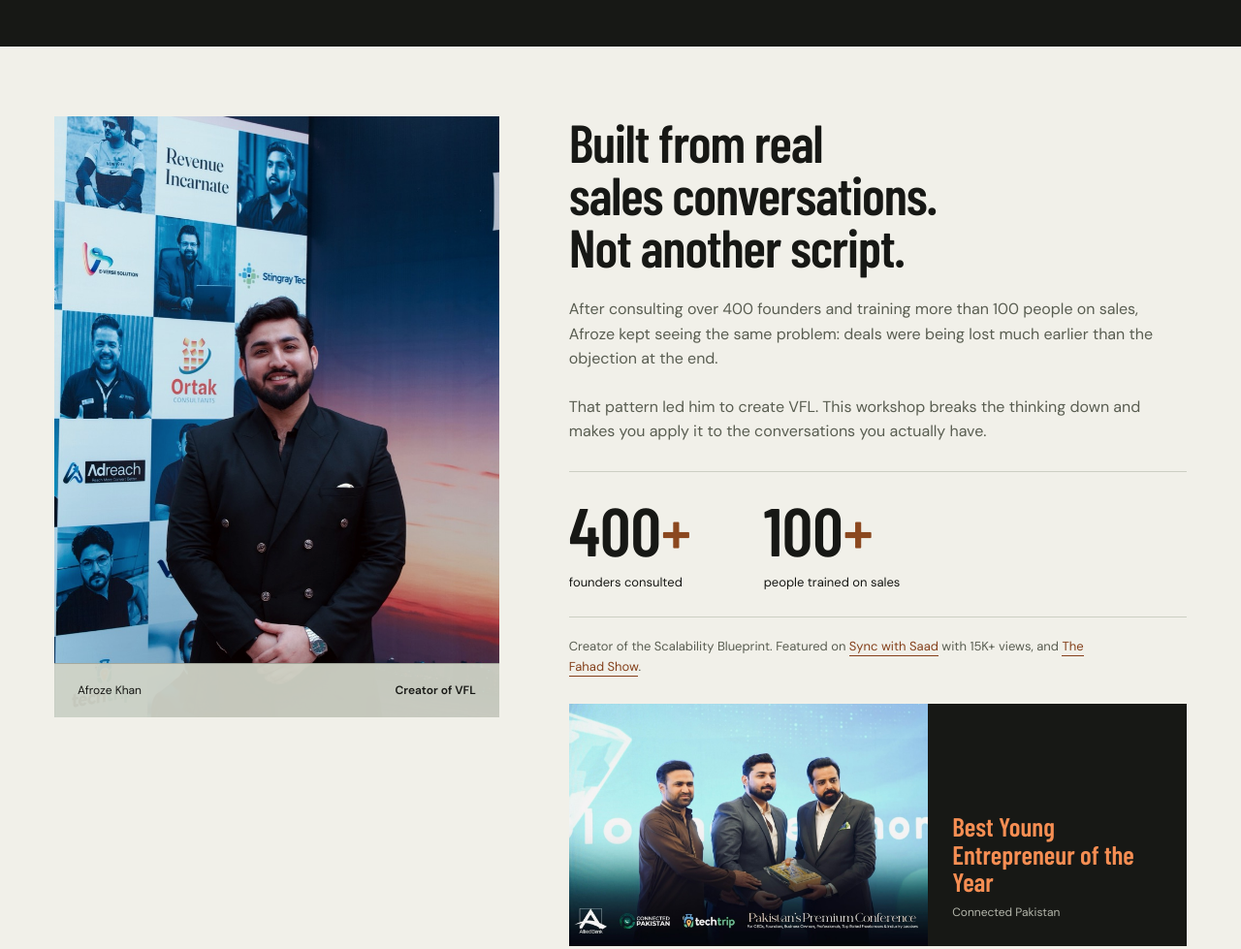
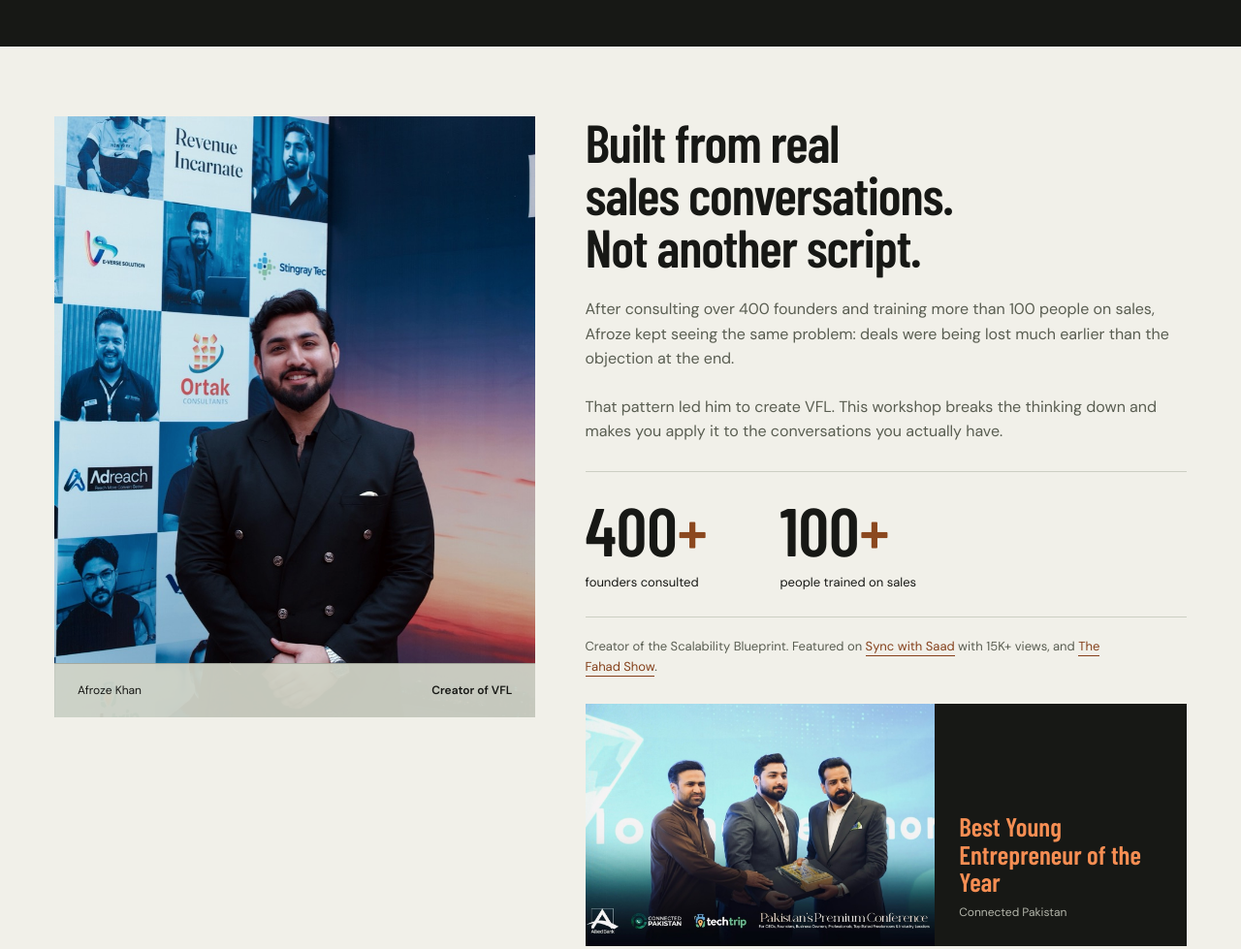
Before and after one commit to mak136/vfl-high-ticket-sales-workshop, a plain HTML site: page workshop-design/index.html in a window 1280 px wide. Shown: the part 7800-8779 px from the top of the page at 97% size. Drawn offline with Linux system fonts and the light colour scheme.

Commit message:
Tighten creator section layout

```diff
--- a/workshop-design/style.css
+++ b/workshop-design/style.css
@@ -72,7 +72,7 @@
 .method-proof img{height:460px;object-position:center 46%}
 .workshop-photo{min-height:600px}
 .workshop-photo>img{object-position:center 52%}
-.creator-grid{grid-template-columns:.72fr 1fr;gap:72px;align-items:start}
+.creator-grid{grid-template-columns:minmax(0,.8fr) minmax(0,1fr);gap:clamp(34px,4vw,52px);align-items:start}
 .creator-photo{min-height:620px}
 .creator-photo>img{object-position:center 44%}
 .session-gallery{display:grid;grid-template-columns:1fr 1fr;gap:24px;margin-top:38px}
```
